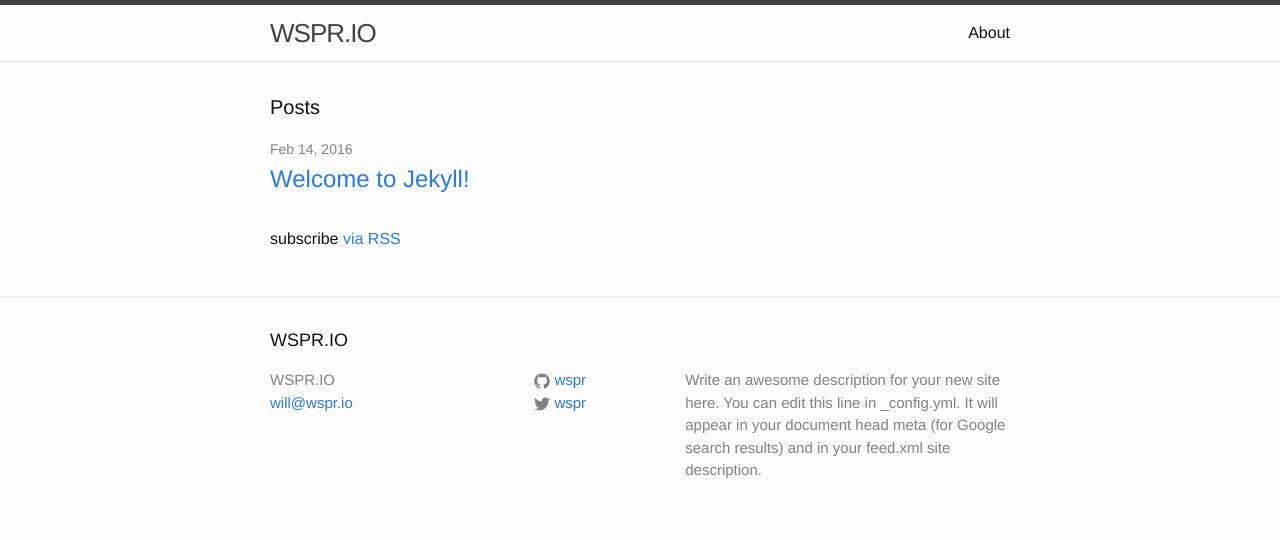
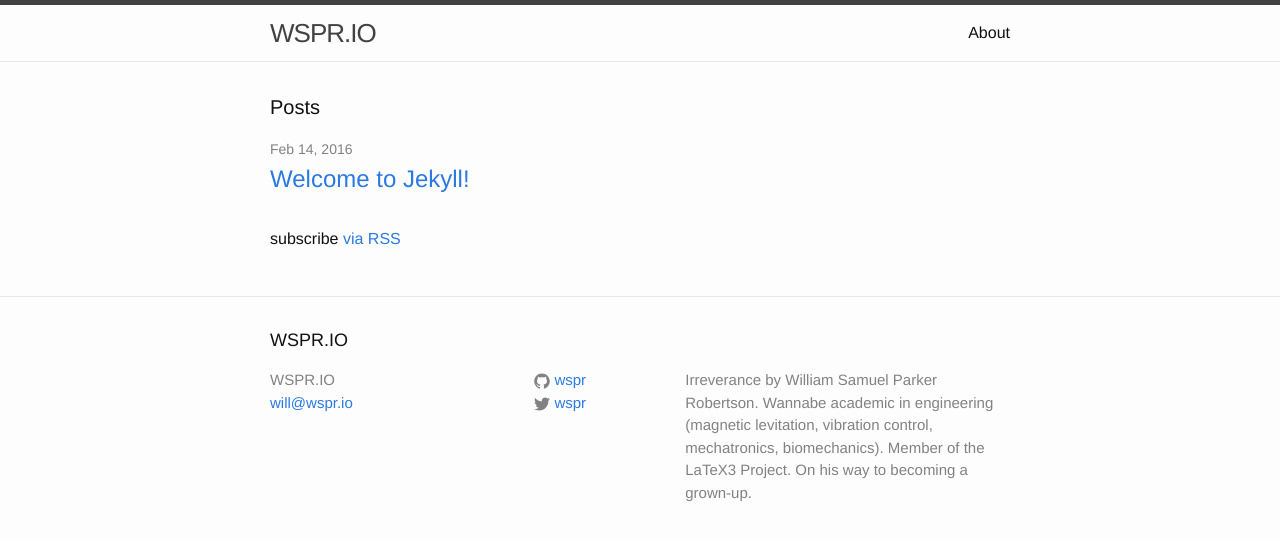
Before and after one commit to wspr/wspr.github.io, a Jekyll site: the page built from index.html, in a window 1280 px wide. Shown: the top 540 px of the page. Built offline with Jekyll 4.4.1, drawn with Linux system fonts in a browser that asks for light colours.

Commit message:
getting a feel for things

```diff
--- a/_config.yml
+++ b/_config.yml
@@ -9,13 +9,19 @@
 title: WSPR.IO
 email: will@wspr.io
 description: > # this means to ignore newlines until "baseurl:"
-  Write an awesome description for your new site here. You can edit this
-  line in _config.yml. It will appear in your document head meta (for
-  Google search results) and in your feed.xml site description.
+  Irreverance by William Samuel Parker Robertson.
+  Wannabe academic in engineering (magnetic levitation, vibration control, mechatronics, biomechanics).
+  Member of the LaTeX3 Project.
+  On his way to becoming a grown-up.
 baseurl: "" # the subpath of your site, e.g. /blog
 url: "http://wspr.io" # the base hostname & protocol for your site
 twitter_username: wspr
 github_username:  wspr
 
+
+
 # Build settings
 markdown: kramdown
+
+# Outputting
+permalink:     /posts/:title
--- a/_posts/2016-02-14-welcome-to-jekyll.markdown
+++ b/_posts/2016-02-14-welcome-to-jekyll.markdown
@@ -18,6 +18,10 @@ print_hi('Tom')
 #=> prints 'Hi, Tom' to STDOUT.
 {% endhighlight %}
 
+Maths?
+
+$$ \alpha + \frac{1}{T}\int_0^T x(t) \mathrm{d}t $$
+
 Check out the [Jekyll docs][jekyll-docs] for more info on how to get the most out of Jekyll. File all bugs/feature requests at [Jekyll’s GitHub repo][jekyll-gh]. If you have questions, you can ask them on [Jekyll Talk][jekyll-talk].
 
 [jekyll-docs]: http://jekyllrb.com/docs/home
```
